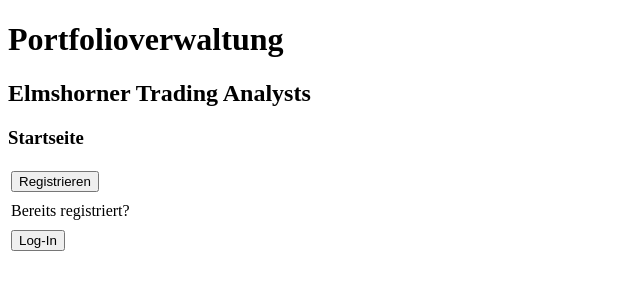
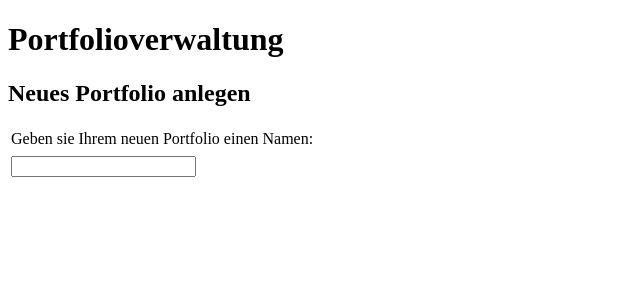
Before and after one commit to marcw347/IAA-Portfolioverwaltung, an Angular app in the folder client/: page / in a window 1280 px wide. Shown: the top 300 px of the page, without its empty margins (0-640 px from the left). Built offline with nearby package versions, Linux system fonts and the light colour scheme.

Commit message:
Create Portfolio Input Maske HTML

```diff
--- a/client/src/app/app.component.html
+++ b/client/src/app/app.component.html
@@ -2,4 +2,4 @@
 
 
 
-<app-startseiten-dialog></app-startseiten-dialog>
+<app-create-portfolio-dialog></app-create-portfolio-dialog>
--- a/client/src/app/app.module.ts
+++ b/client/src/app/app.module.ts
@@ -14,6 +14,7 @@ import {LogInDialogComponent} from "./log-in-dialog/log-in-dialog.component";
 import {StartseitenDialogComponent} from "./startseiten-dialog/startseiten-dialog.component";
 
 import {LogOffDialogComponent} from "./log-off-dialog/log-off-dialog.component";
+import {CreatePortfolioDialogComponent} from "./create-portfolio-dialog/create-portfolio.component";
 
 
 @NgModule({
@@ -27,6 +28,7 @@ import {LogOffDialogComponent} from "./log-off-dialog/log-off-dialog.component";
         StartseitenDialogComponent,
 
         LogOffDialogComponent,
+        CreatePortfolioDialogComponent,
 
     ],
     imports: [
--- /dev/null
+++ b/client/src/app/create-portfolio-dialog/create-portfolio.component.html
@@ -0,0 +1,18 @@
+<div>
+    <h2>Neues Portfolio anlegen</h2>
+    <form>
+        <table>
+            <tr>
+                <td>Geben sie Ihrem neuen Portfolio einen Namen:</td>
+
+            </tr>
+            <tr></tr>
+            <tr></tr>
+            <tr>       <td><input type="text" name="portfolioName"></td> </tr>
+
+
+        </table>
+
+
+    </form>
+</div>
```
Also changed, not shown: client/src/app/create-portfolio-dialog/create-portfolio.component.ts (added, +10 -0 lines), client/src/app/create-portfolio-dialog/create-portfolio.component.css (added).
